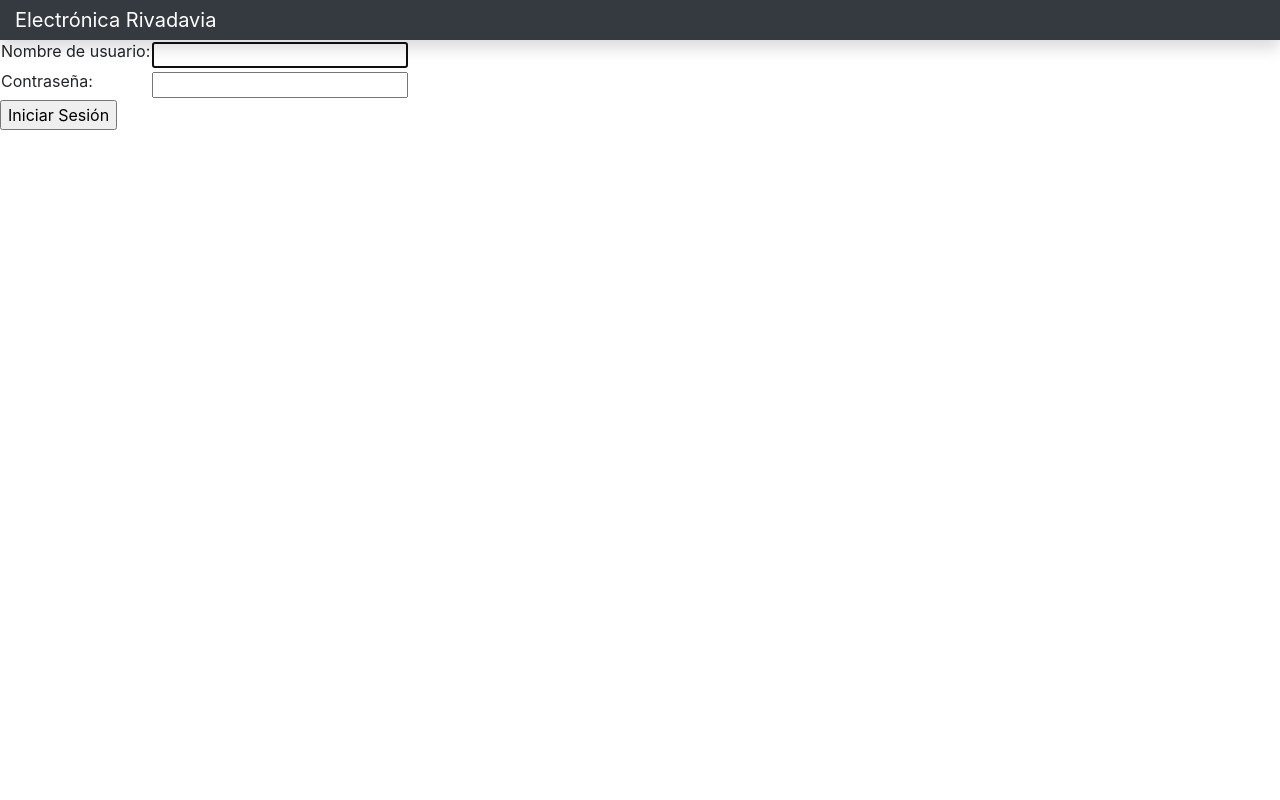
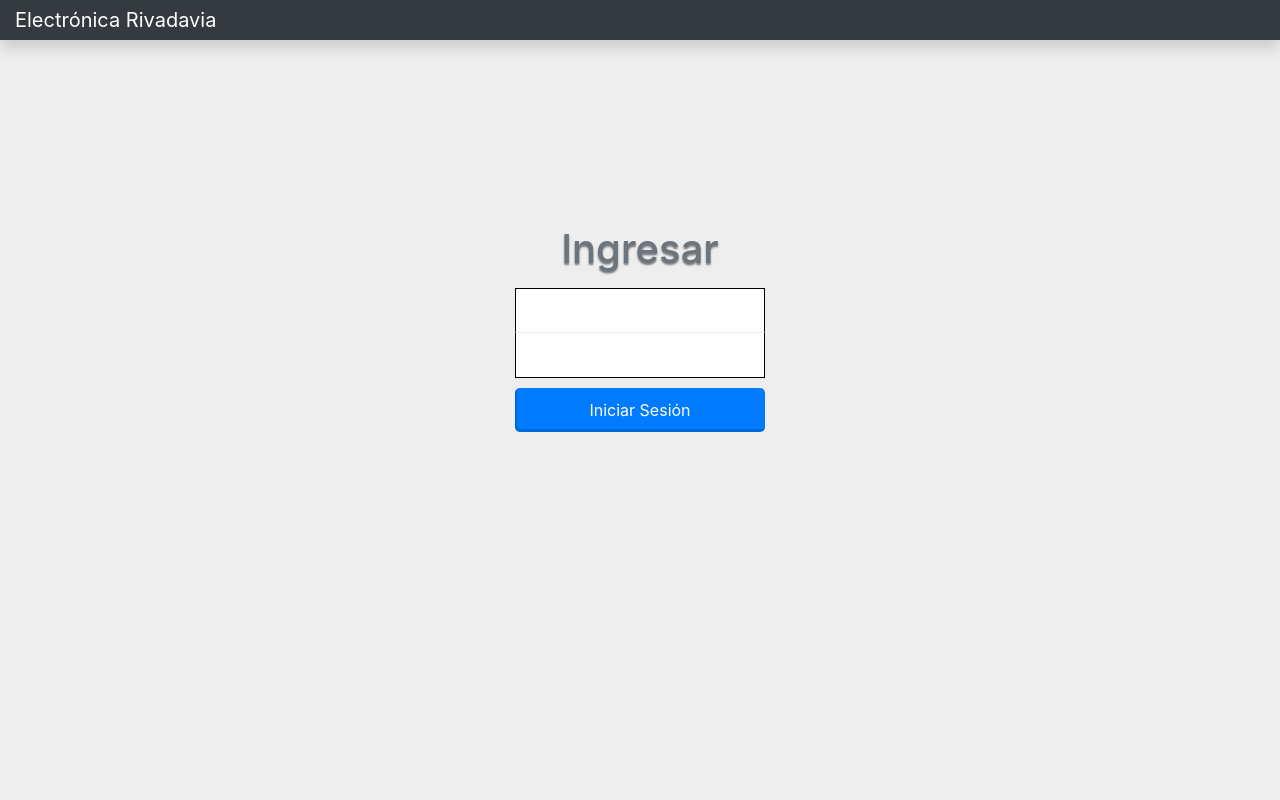
Before and after one commit to nachosala89/elecriv, a Django app: page /accounts/login/ in a window 1280 px wide. Run offline with Django 3.2, Linux system fonts and the light colour scheme; some libraries are stand-ins or nearby versions.

Commit message:
Login improvements

```diff
--- a/proyecto/servicios/templates/registration/login.html
+++ b/proyecto/servicios/templates/registration/login.html
@@ -1,26 +1,101 @@
 {% extends "base.html" %}
+{% block content %}
+<style>
 
-<div class="row">
-    {% block content %}
+  body {
+    padding-top: 120px;
+    padding-bottom: 40px;
+    background-color: #eee;
+
+  }
+
+  .btn {
+    outline:0;
+    border:none;
+    border-top:none;
+    border-bottom:none;
+    border-left:none;
+    border-right:none;
+    box-shadow:inset 2px -3px rgba(0,0,0,0.15);
+  }
+
+  .btn:focus {
+    outline:0;
+    -webkit-outline:0;
+    -moz-outline:0;
+  }
+
+  .form-signin {
+    max-width: 280px;
+    padding: 15px;
+    margin: 0 auto;
+    margin-top: 50px;
+  }
+
+  .form-signin .form-signin-heading, .form-signin {
+    margin-bottom: 15px;
+  }
+
+  .form-signin input {
+    position: relative;
+    font-size: 16px;
+    height: auto;
+    padding: 10px;
+    width: 100%;
+    -webkit-box-sizing: border-box;
+    -moz-box-sizing: border-box;
+    box-sizing: border-box;
+  }
+
+  .form-signin input:focus {
+    z-index: 2;
+    outline: none;
+  }
+
+  .form-signin input[type="text"] {
+    margin-bottom: -1px;
+    border-bottom-left-radius: 0;
+    border-bottom-right-radius: 0;
+    border-top: 1px solid;
+    border-right: 1px solid;
+    border-bottom-style: none;
+    border-left: 1px solid;
+    border-color: #000;
+  }
+
+  .form-signin input[type="password"] {
+    margin-bottom: 10px;
+    border-top-left-radius: 0;
+    border-top-right-radius: 0;
+    border-top-style: none;
+    border-right: 1px solid;
+    border-bottom: 1px solid;
+    border-left: 1px solid;
+    border-color: rgb(0,0,0);
+    border-top: 1px solid rgba(0,0,0,0.08);
+  }
+
+  .form-signin-heading {
+    color: #fff;
+    text-align: center;
+    text-shadow: 0 2px 2px rgba(0,0,0,0.5);
+  }
+
+</style>
+
+<form method="post" action="{% url 'login' %}" class="form-signin">
+    {% csrf_token %}
+    <h1 class="form-signin-heading text-muted">Ingresar</h1>
+
     {% if form.errors %}
-        <p>Tu nombre de usuario y/o contraseña son incorrectos.</p>
+    <p class="form-check">Tu nombre de usuario y/o contraseña son incorrectos.</p>
     {% endif %}
 
-    <form method="post" action="{% url 'login' %}">
-    {% csrf_token %}
-        <table>
-        <tr>
-            <td>{{ form.username.label_tag }}</td>
-            <td>{{ form.username }}</td>
-        </tr>
-        <tr>
-            <td>{{ form.password.label_tag }}</td>
-            <td>{{ form.password }}</td>
-        </tr>
-        </table>
+    <input type="text" name="username" id="id_username"/>
+    <input type="password" name="password" id="id_password"/>
 
-        <input type="submit" value="Iniciar Sesión" />
-        <input type="hidden" name="next" value="{{ next }}" />
-    </form>
+    <input class="btn btn-lg btn-primary btn-block" type="submit" value="Iniciar Sesión"/>
+    <input type="hidden" name="next" value="{{ next }}"/>
+
+</form>
 {% endblock %}
-</div>
--- a/proyecto/servicios/templates/servicios/base.html
+++ b/proyecto/servicios/templates/servicios/base.html
@@ -4,10 +4,13 @@
     {% block sidebar %}
     {% include 'sidebar.html' %}
     {% endblock %}
+
     {% block content %}
+
     <main role="main" class="col-md-9 ml-sm-auto col-lg-10 px-4 pt-5">
         {% block main %}
         {% endblock %}
     </main>
     {% endblock %}
+
 </div>
--- a/proyecto/servicios/templates/servicios/cliente.html
+++ b/proyecto/servicios/templates/servicios/cliente.html
@@ -1,6 +1,6 @@
 {% extends 'servicios/base.html' %}
 
-{% block content %}
+{% block main %}
 
     {% if cliente %}
         <h2>Cliente</h2>
--- a/proyecto/servicios/templates/servicios/clientes.html
+++ b/proyecto/servicios/templates/servicios/clientes.html
@@ -1,6 +1,6 @@
 {% extends 'servicios/base.html' %}
 
-{% block content %}
+{% block main %}
 
     {% if lista_clientes %}
         <h2>Clientes</h2>
--- a/proyecto/servicios/templates/servicios/cuadrilla.html
+++ b/proyecto/servicios/templates/servicios/cuadrilla.html
@@ -1,6 +1,6 @@
 {% extends 'servicios/base.html' %}
 
-{% block content %}
+{% block main %}
 
 <br>
 <h3><b>Cuadrilla</b>: {{ cuadrilla.especialidad }}</h3>
--- a/proyecto/servicios/templates/servicios/cuadrillas.html
+++ b/proyecto/servicios/templates/servicios/cuadrillas.html
@@ -1,6 +1,6 @@
 {% extends 'servicios/base.html' %}
 
-{% block content %}
+{% block main %}
 
     {% if lista_cuadrillas %}
         <h2>Cuadrillas</h2>
--- a/proyecto/servicios/templates/servicios/detalle.html
+++ b/proyecto/servicios/templates/servicios/detalle.html
@@ -1,7 +1,6 @@
 {% extends 'servicios/base.html' %}
 
 {% block main %}
-
 
 <h3><b>Servicio</b>: {{ servicio.descripcion }}</h3>
 
--- a/proyecto/servicios/templates/servicios/editar_cliente.html
+++ b/proyecto/servicios/templates/servicios/editar_cliente.html
@@ -1,6 +1,6 @@
 {% extends 'servicios/base.html' %}
 
-{% block content %}
+{% block main %}
     <h1>Nuevo Cliente</h1>
     <form method="POST" class="post-form">{% csrf_token %}
         {{ form.as_p }}
--- a/proyecto/servicios/templates/servicios/editar_cuadrilla.html
+++ b/proyecto/servicios/templates/servicios/editar_cuadrilla.html
@@ -1,6 +1,6 @@
 {% extends 'servicios/base.html' %}
 
-{% block content %}
+{% block main %}
     <h1>Nueva Cuadrilla</h1>
     <form method="POST" class="post-form">{% csrf_token %}
         {{ form.as_p }}
--- a/proyecto/servicios/templates/servicios/editar_empleado.html
+++ b/proyecto/servicios/templates/servicios/editar_empleado.html
@@ -1,6 +1,6 @@
 {% extends 'servicios/base.html' %}
 
-{% block content %}
+{% block main %}
     <h1>Nuevo Empleado</h1>
     <form method="POST" class="post-form">{% csrf_token %}
         {{ form.as_p }}
--- a/proyecto/servicios/templates/servicios/editar_parte.html
+++ b/proyecto/servicios/templates/servicios/editar_parte.html
@@ -1,6 +1,6 @@
 {% extends 'servicios/base.html' %}
 
-{% block content %}
+{% block main %}
     <h1>Nuevo Parte de trabajo</h1>
     <form method="POST" class="post-form">{% csrf_token %}
         {{ form.as_p }}
--- a/proyecto/servicios/templates/servicios/editar_servicio.html
+++ b/proyecto/servicios/templates/servicios/editar_servicio.html
@@ -1,6 +1,6 @@
 {% extends 'servicios/base.html' %}
 
-{% block content %}
+{% block main %}
     <h1>Nuevo Servicio</h1>
     <form method="POST" class="post-form">{% csrf_token %}
         {{ form.as_p }}
--- a/proyecto/servicios/templates/servicios/editar_tarea.html
+++ b/proyecto/servicios/templates/servicios/editar_tarea.html
@@ -1,6 +1,6 @@
 {% extends 'servicios/base.html' %}
 
-{% block content %}
+{% block main %}
     <h1>Nueva Tarea</h1>
     <form method="POST" class="post-form">{% csrf_token %}
         {{ form.as_p }}
--- a/proyecto/servicios/templates/servicios/empleado.html
+++ b/proyecto/servicios/templates/servicios/empleado.html
@@ -1,6 +1,6 @@
 {% extends 'servicios/base.html' %}
 
-{% block content %}
+{% block main %}
 
     {% if empleado %}
         <h2>Empleado</h2>
--- a/proyecto/servicios/templates/servicios/parte.html
+++ b/proyecto/servicios/templates/servicios/parte.html
@@ -1,6 +1,6 @@
 {% extends 'servicios/base.html' %}
 
-{% block content %}
+{% block main %}
 
 
 <h3><b>Parte de trabajo</b>:</h3>
--- a/proyecto/servicios/templates/servicios/seleccionar_jefe.html
+++ b/proyecto/servicios/templates/servicios/seleccionar_jefe.html
@@ -1,6 +1,6 @@
 {% extends 'servicios/base.html' %}
 
-{% block content %}
+{% block main %}
 
 {% if error_message %}<p><strong>{{ error_message }}</strong></p>{% endif %}
 
--- a/proyecto/servicios/templates/servicios/tarea.html
+++ b/proyecto/servicios/templates/servicios/tarea.html
@@ -1,6 +1,6 @@
 {% extends 'servicios/base.html' %}
 
-{% block content %}
+{% block main %}
 
 
 <h3><b>Tarea</b>:</h3>
```
